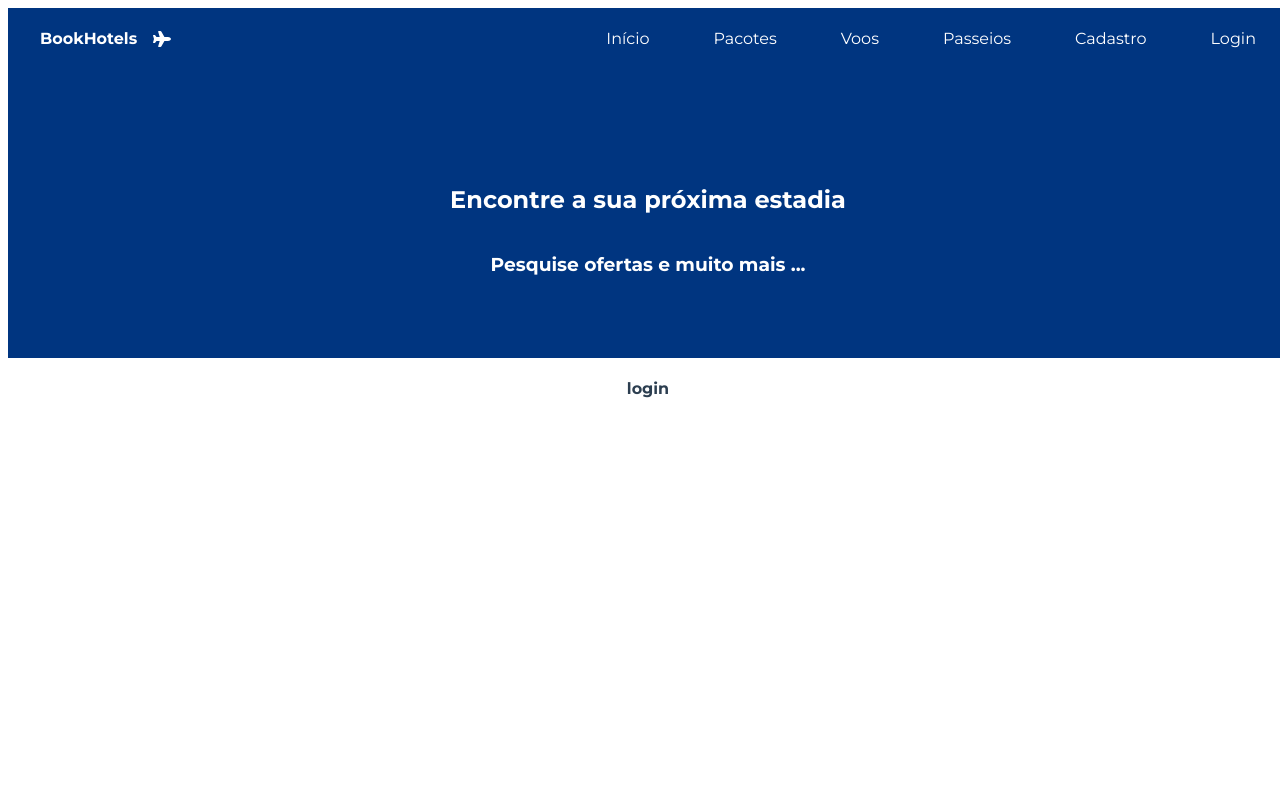
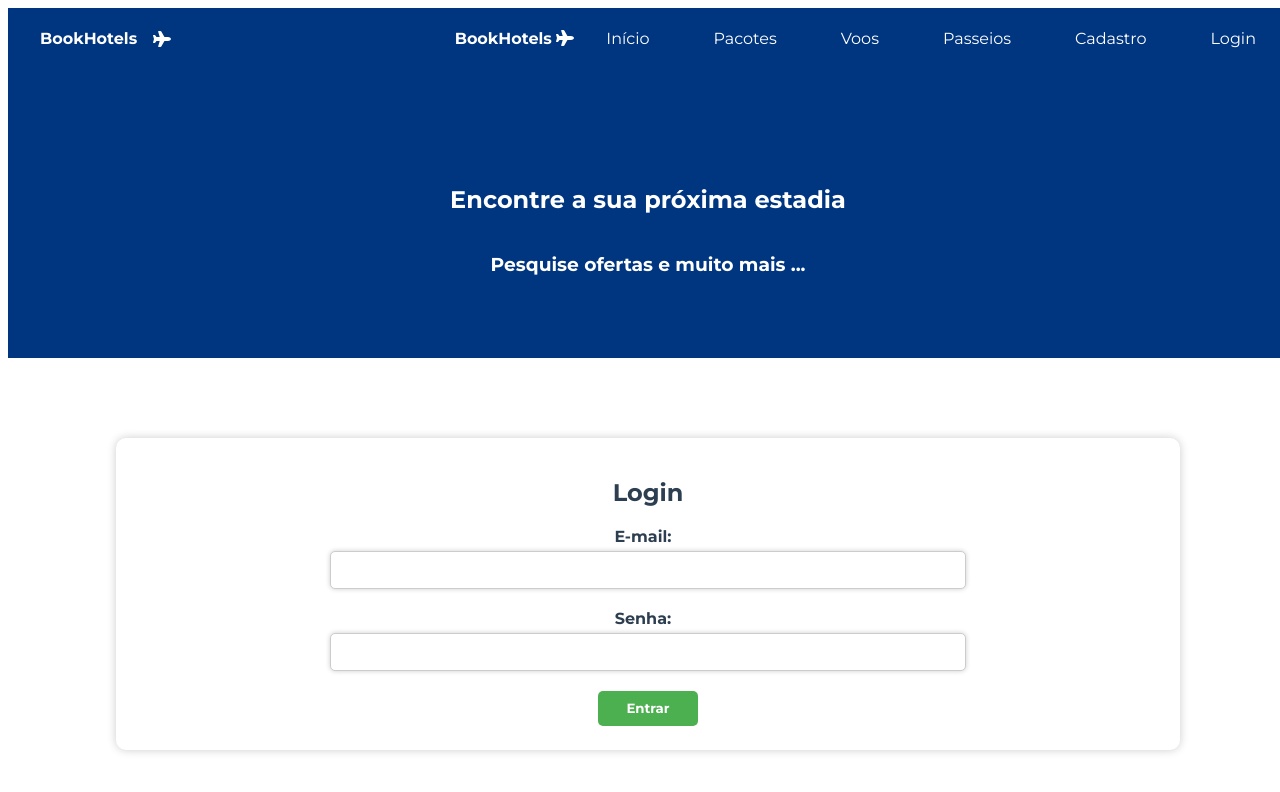
Before and after one commit to GeissonChagas/booking-hotel, a Vue app: page /login in a window 1280 px wide. Shown: the top 792 px of the page. Built offline with nearby package versions, Linux system fonts and the light colour scheme.

Commit message:
feat: adionando tela de login

```diff
--- a/src/components/HeaderComponent.vue
+++ b/src/components/HeaderComponent.vue
@@ -13,6 +13,8 @@
           <i class="fas fa-times"></i>
         </div>
         <div class="menu" :class="{ 'show-menu': showMenu }">
+          <h4>BookHotels  <font-awesome-icon :icon="['fas', 'plane']" /></h4>
+
           <router-link to="/">Início</router-link>
           <router-link to="/pacotes">Pacotes</router-link>
           <router-link to="/voos">Voos</router-link>
@@ -183,7 +185,10 @@ a:hover{
     top: 0;
     left: 0;
     width: 100%;
-    background: #3b7edb;
+    background: #003580;
+    box-shadow: 4px 2px 2px rgba(255,255,255,0.5);
+    transition: transform 0.7s ease-in-out
+
   }
 }
 </style>
--- a/src/views/LoginView.vue
+++ b/src/views/LoginView.vue
@@ -1,25 +1,91 @@
 <template>
-    <div>
-      <h4>login</h4>
+  <div class="login-container">
+    <form @submit.prevent="login">
+      <h2>Login</h2>
+      <div class="form-group">
+        <label for="email">E-mail:</label>
+        <input type="email" id="email" class="form-input" v-model="email" required />
       </div>
-
-
+      <div class="form-group">
+        <label for="senha">Senha:</label>
+        <input type="password" id="senha" class="form-input" v-model="senha" required />
+      </div>
+      <button type="submit" class="form-submit">Entrar</button>
+    </form>
+  </div>
 </template>
 
 <script>
-    export default{
-      name: 'login-view'
+export default {
+  data() {
+    return {
+      email: '',
+      senha: ''
     }
-
+  },
+  methods: {
+    login() {
+      // Lógica de autenticação do usuário
+    }
+  }
+}
 </script>
 
 <style>
-    .banner{
-      background: #003580;
+
+.login-container {
+  margin: 5rem auto;
+  max-width: 80%;
+  box-shadow: 0 0 10px rgba(0, 0, 0, 0.2);
+  padding: 20px;
+  border-radius: 10px;
+  display: flex;
+  justify-content: center;
+  align-items: center;
 }
-    .header{
-      color: #ffff;
+
+.login-container form{
+  width: 100%;
+}
+
+.form-group {
+  margin-bottom: 20px;
+}
+
+label {
+  display: inline-block;
+  width: 50%;
+  align-items: center;
+  font-weight: bold;
+  margin-right: 10px;
+  margin-bottom: 5px;
+}
+
+input[type="email"],
+input[type="password"] {
+  display: flex;
+  align-items: center;
+  width: 60%;
+  margin: 0 auto;
+  padding: 10px;
+  border: 1px solid #ccc;
+  border-radius: 5px;
+  box-shadow: 0 0 5px rgba(0, 0, 0, 0.2);
 }
 
 
+
+button[type="submit"] {
+  background-color: #4CAF50;
+  color: white;
+  padding: 10px 20px;
+  border: none;
+  border-radius: 5px;
+  cursor: pointer;
+}
+
+button[type="submit"]:hover {
+  background-color: #3e8e41;
+}
+
 </style>
```
Also changed, not shown: src/components/FormularioPesquisa.vue (line endings or trailing spaces). Lines whose indentation alone changed are shown as unchanged.
